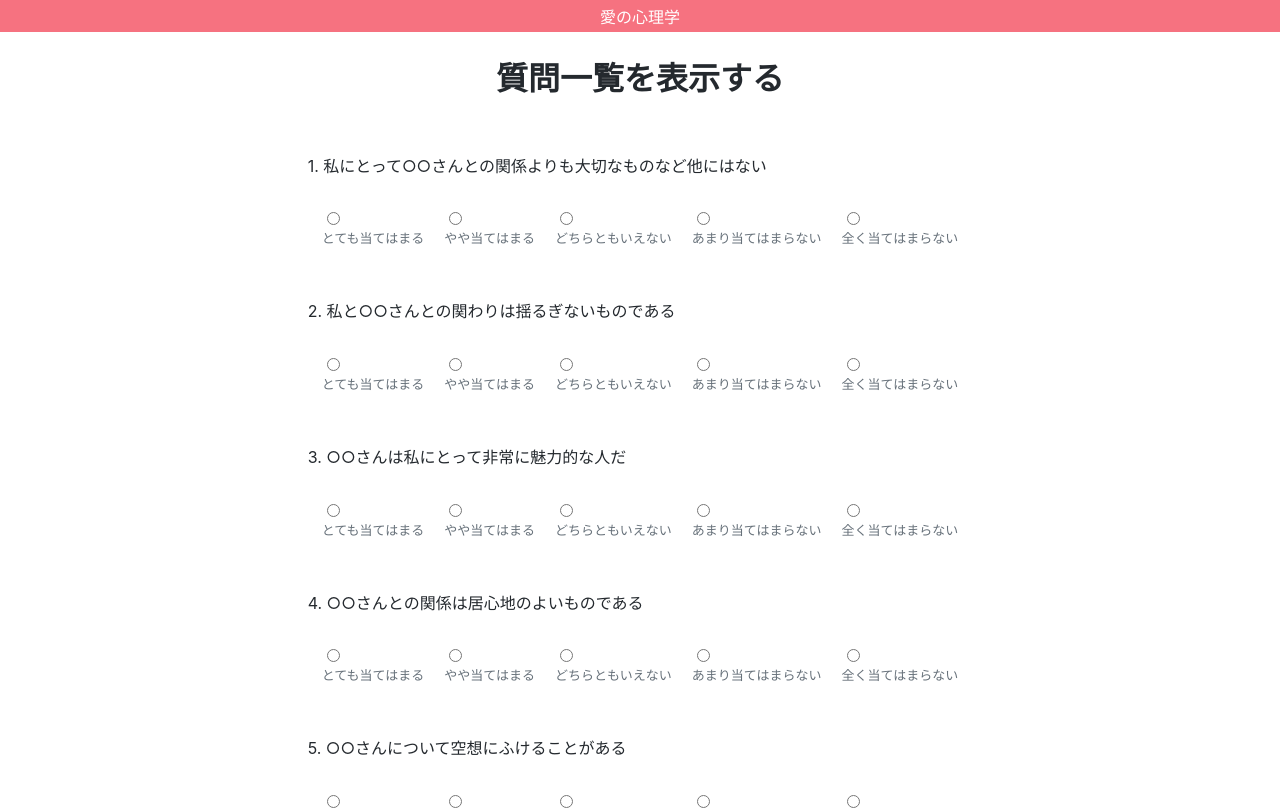
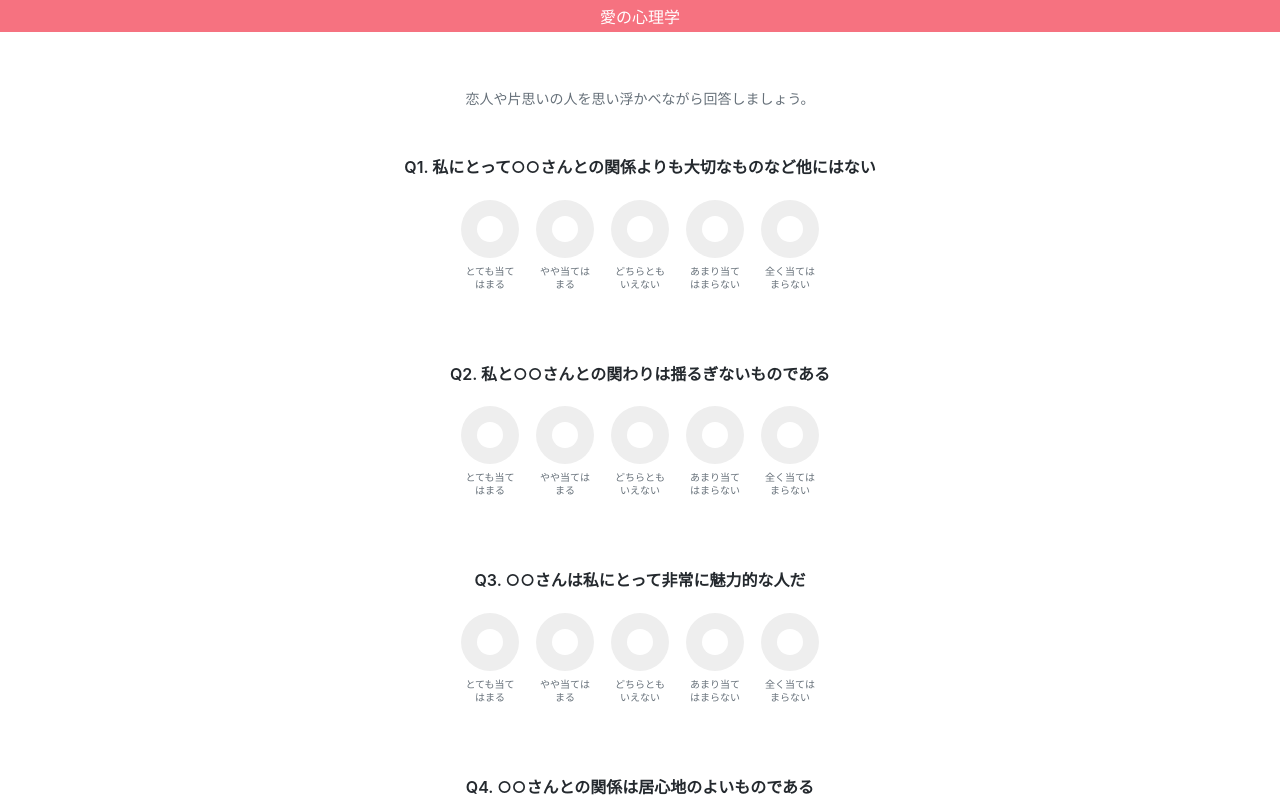
Before and after one commit to nekochans/love-psychology-web, a React (Create React App) app: page /analysis in a window 1280 px wide. Shown: the top 810 px of the page. Built offline with nearby package versions, Linux system fonts and the light colour scheme.

Commit message:
:sparkles: #12 選択肢のスタイルを追加

```diff
--- a/src/features/analysis/Analysis.tsx
+++ b/src/features/analysis/Analysis.tsx
@@ -3,11 +3,9 @@ import { Link } from 'react-router-dom';
 import { useDispatch, useSelector } from 'react-redux';
 import styled from 'styled-components';
 import { Element, scroller, animateScroll as scroll } from 'react-scroll';
-
 import analysis, { AnalysisState, AnswersPayload } from './analysisSlice';
 import { RootState } from '../../app/rootReducer';
 import { theme } from '../../theme';
-import { MOBILE_BREAK } from '../../theme/layout';
 
 type InputEvent = ChangeEvent<HTMLInputElement>;
 type ChangeHandler = (e: InputEvent) => void;
@@ -15,10 +13,13 @@ type ChangeHandler = (e: InputEvent) => void;
 const Analysis: FC<{}> = () => {
   const dispatch = useDispatch();
 
-  const { questions, choices, perPage, disableNextButton } = useSelector<
-    RootState,
-    AnalysisState
-  >(state => state.analysis);
+  const {
+    questions,
+    choices,
+    perPage,
+    disableNextButton,
+    answers,
+  } = useSelector<RootState, AnalysisState>(state => state.analysis);
 
   const [currentPage, setCurrentPage] = useState(1);
   const [currentSliceStart, setCurrentSliceStart] = useState(0);
@@ -48,7 +49,7 @@ const Analysis: FC<{}> = () => {
       duration: 350,
       delay: 100,
       smooth: true,
-      offset: -120,
+      offset: -140,
     });
   };
 
@@ -66,34 +67,41 @@ const Analysis: FC<{}> = () => {
 
   return (
     <Section>
-      <h1>質問一覧を表示する</h1>
-
+      <Description>
+        恋人や片思いの人を思い浮かべながら回答しましょう。
+      </Description>
       <QuestionList>
         {questions.slice(currentSliceStart, currentSliceEnd).map(question => (
-          <li key={question.id}>
+          <QuestionListItem key={question.id}>
             <Element name={question.id.toString()}>
-              <p>
-                {question.id}. {question.text}
-              </p>
+              <QuestionTitle>
+                Q{question.id}. {question.text}
+              </QuestionTitle>
               <ChoiceFieldset>
                 <ChoiceList>
                   {choices instanceof Array
                     ? choices.map(choice => (
                         <ChoiceListItem key={choice.value}>
-                          <Radio
-                            type="radio"
-                            name={question.id.toString()}
-                            value={choice.value}
-                            onChange={onChanged}
-                          />
-                          <div>{choice.text}</div>
+                          <RadioIcon
+                            checked={
+                              choice.value === answers[question.id - 1].choiceId
+                            }
+                          >
+                            <HiddenRadio
+                              type="radio"
+                              name={question.id.toString()}
+                              value={choice.value}
+                              onChange={onChanged}
+                            />
+                          </RadioIcon>
+                          <RadioText>{choice.text}</RadioText>
                         </ChoiceListItem>
                       ))
                     : ''}
                 </ChoiceList>
               </ChoiceFieldset>
             </Element>
-          </li>
+          </QuestionListItem>
         ))}
       </QuestionList>
       {currentPage === pageCount ? (
@@ -105,12 +113,16 @@ const Analysis: FC<{}> = () => {
         </Link>
       ) : (
         <button type="submit" disabled={disableNextButton} onClick={onClick}>
-          次へ
+          次へ進む
         </button>
       )}
     </Section>
   );
 };
+
+interface RadioIconProps {
+  checked: boolean;
+}
 
 const Section = styled.div`
   align-items: center;
@@ -121,9 +133,25 @@ const Section = styled.div`
   flex-direction: column;
 `;
 
+const Description = styled.p`
+  color: ${theme.text.alt};
+  font-size: 14px;
+  margin: 4em auto 1em;
+`;
+
+const QuestionTitle = styled.p`
+  font-size: 16px;
+  font-weight: 600;
+  text-align: center;
+`;
+
 export const QuestionList = styled.ul`
   list-style-type: none;
   padding: 0 10px;
+`;
+
+export const QuestionListItem = styled.li`
+  margin-bottom: 60px;
 `;
 
 export const ChoiceFieldset = styled.fieldset`
@@ -132,29 +160,66 @@ export const ChoiceFieldset = styled.fieldset`
 
 export const ChoiceList = styled.ul`
   list-style-type: none;
-  display: flex;
-  margin: 0 -16px 16px;
+  display: table;
+  max-width: 375px;
+  margin: 0 auto;
   padding: 0 6px;
-  flex: 1;
+  width: 100%;
 `;
 
 export const ChoiceListItem = styled.li`
+  display: table-cell;
+`;
+
+const RadioIcon = styled.label<RadioIconProps>`
   position: relative;
-  top: 1px;
-  color: ${theme.text.alt}
-  font-weight: 400;
-  padding: 10px;
-  font-size: 13px;
+  display: block;
+  width: 16vw;
+  height: 16vw;
+  max-width: 58px;
+  max-height: 58px;
+  margin: 0 auto 7px;
+  padding: 0;
+  border-radius: 100%;
+  background-color: ${props =>
+    props.checked ? theme.radio.dark : theme.radio.secondary};
+  cursor: pointer;
+  font-size: inherit;
+  font-weight: inherit;
+  text-align: center;
+  transition: 0.2s;
+
+  &:after {
+    position: absolute;
+    top: 0px;
+    right: 0px;
+    bottom: 0px;
+    left: 0px;
+    width: 26px;
+    height: 26px;
+    margin: auto;
+    border-radius: 100%;
+    background-color: ${theme.bg.default};
+    content: '';
+  }
 
   &:hover {
-    color: ${theme.text.default};
-  }
-
-  @media (max-width: ${MOBILE_BREAK}px) {
-    font-size: 10px;
+    opacity: 0.8;
   }
 `;
 
-const Radio = styled.input``;
+const RadioText = styled.div`
+  width: 58px;
+  margin: 0 auto;
+  line-height: 1.3;
+  text-align: center;
+  font-size: 10px;
+  font-weight: 400;
+  color: ${theme.text.alt};
+`;
+
+const HiddenRadio = styled.input`
+  display: none;
+`;
 
 export default Analysis;
--- a/src/theme/index.ts
+++ b/src/theme/index.ts
@@ -18,6 +18,10 @@ const theme: DefaultTheme = {
     alt: '#67717A',
     reverse: '#FFFFFF',
   },
+  radio: {
+    dark: '#888888',
+    secondary: '#eeeeee',
+  },
 };
 
 export { theme };
--- a/src/theme/styled.d.ts
+++ b/src/theme/styled.d.ts
@@ -19,5 +19,9 @@ declare module 'styled-components' {
       alt: string;
       reverse: string;
     };
+    radio: {
+      dark: string;
+      secondary: string;
+    };
   }
 }
```
